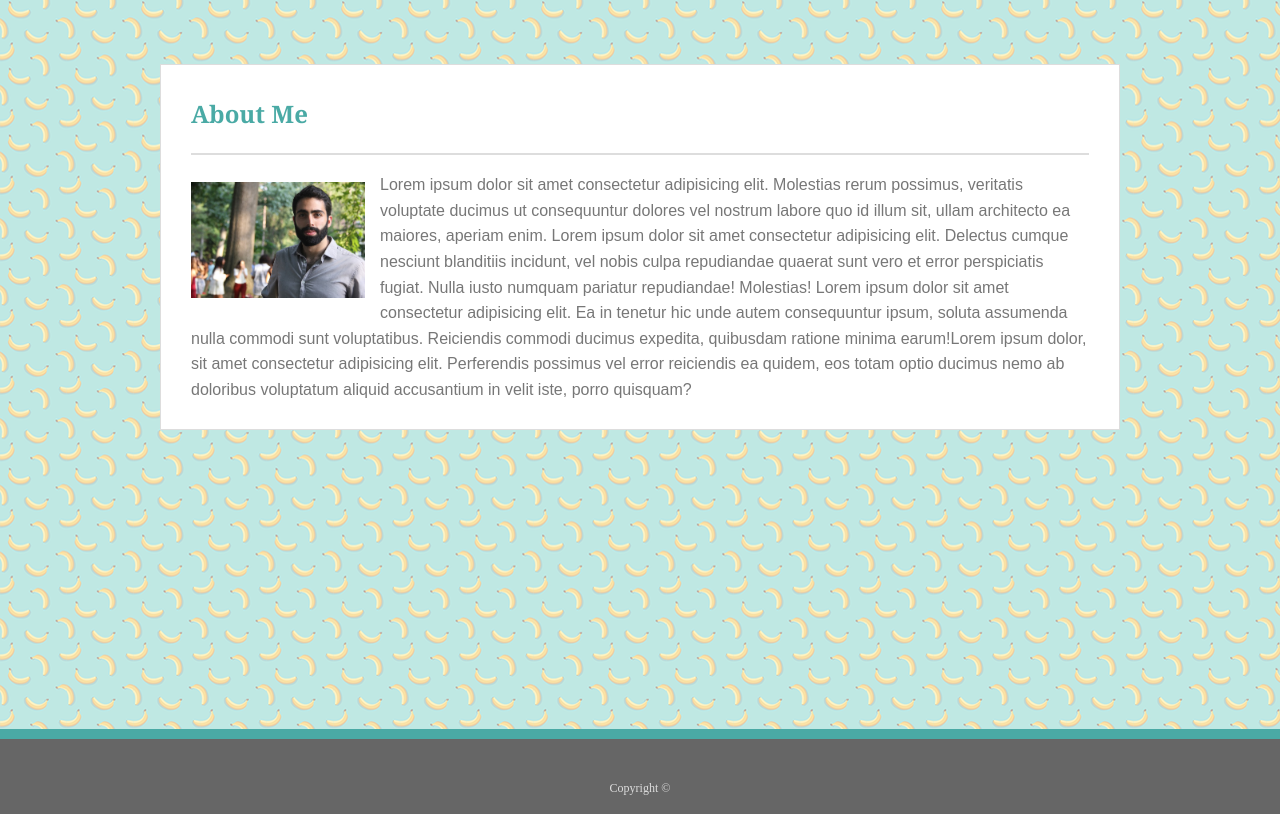
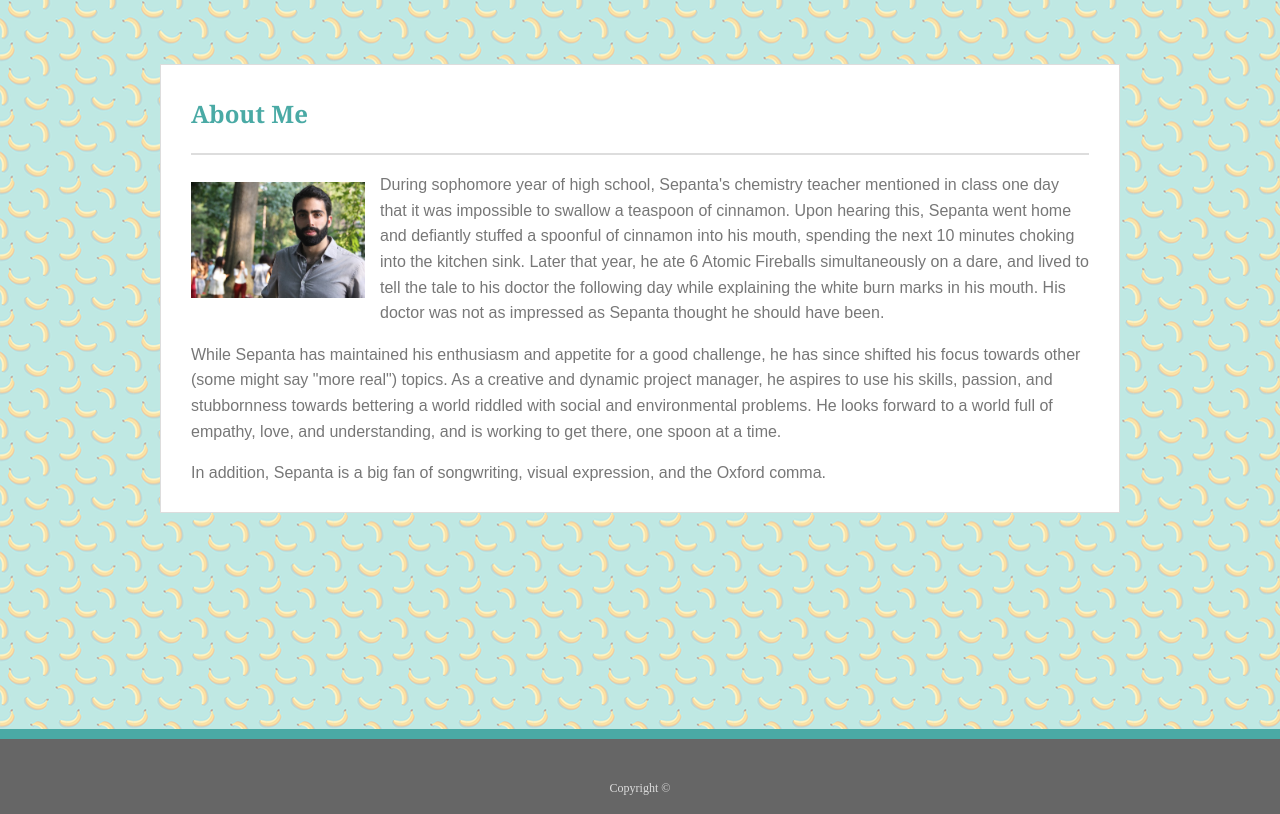
Before and after one commit to sepanther/Basic-Portfolio, a plain HTML site: page index.html in a window 1280 px wide. Shown: the part 87-901 px from the top of the page. Drawn offline with Linux system fonts and the light colour scheme.

Commit message:
updated bio

```diff
--- a/index.html
+++ b/index.html
@@ -23,7 +23,7 @@
         <h2 class=contentHeading>About Me</h2>
         <hr/>
         <img id=prof src="./assets/images/Sepanta.jpg" height=116px width=174px>
-        <p>Lorem ipsum dolor sit amet consectetur adipisicing elit. Molestias rerum possimus, veritatis voluptate ducimus ut consequuntur dolores vel nostrum labore quo id illum sit, ullam architecto ea maiores, aperiam enim. Lorem ipsum dolor sit amet consectetur adipisicing elit. Delectus cumque nesciunt blanditiis incidunt, vel nobis culpa repudiandae quaerat sunt vero et error perspiciatis fugiat. Nulla iusto numquam pariatur repudiandae! Molestias! Lorem ipsum dolor sit amet consectetur adipisicing elit. Ea in tenetur hic unde autem consequuntur ipsum, soluta assumenda nulla commodi sunt voluptatibus. Reiciendis commodi ducimus expedita, quibusdam ratione minima earum!Lorem ipsum dolor, sit amet consectetur adipisicing elit. Perferendis possimus vel error reiciendis ea quidem, eos totam optio ducimus nemo ab doloribus voluptatum aliquid accusantium in velit iste, porro quisquam?</p>
+        <p>During sophomore year of high school, Sepanta's chemistry teacher mentioned in class one day that it was impossible to swallow a teaspoon of cinnamon. Upon hearing this, Sepanta went home and defiantly stuffed a spoonful of cinnamon into his mouth, spending the next 10 minutes choking into the kitchen sink. Later that year, he ate 6 Atomic Fireballs simultaneously on a dare, and lived to tell the tale to his doctor the following day while explaining the white burn marks in his mouth. His doctor was not as impressed as Sepanta thought he should have been.</p><p>While Sepanta has maintained his enthusiasm and appetite for a good challenge, he has since shifted his focus towards other (some might say "more real") topics. As a creative and dynamic project manager, he aspires to use his skills, passion, and stubbornness towards bettering a world riddled with social and environmental problems. He looks forward to a world full of empathy, love, and understanding, and is working to get there, one spoon at a time.</p><p>In addition, Sepanta is a big fan of songwriting, visual expression, and the Oxford comma.</p>
     </section>
 </div>
 <footer>
```
